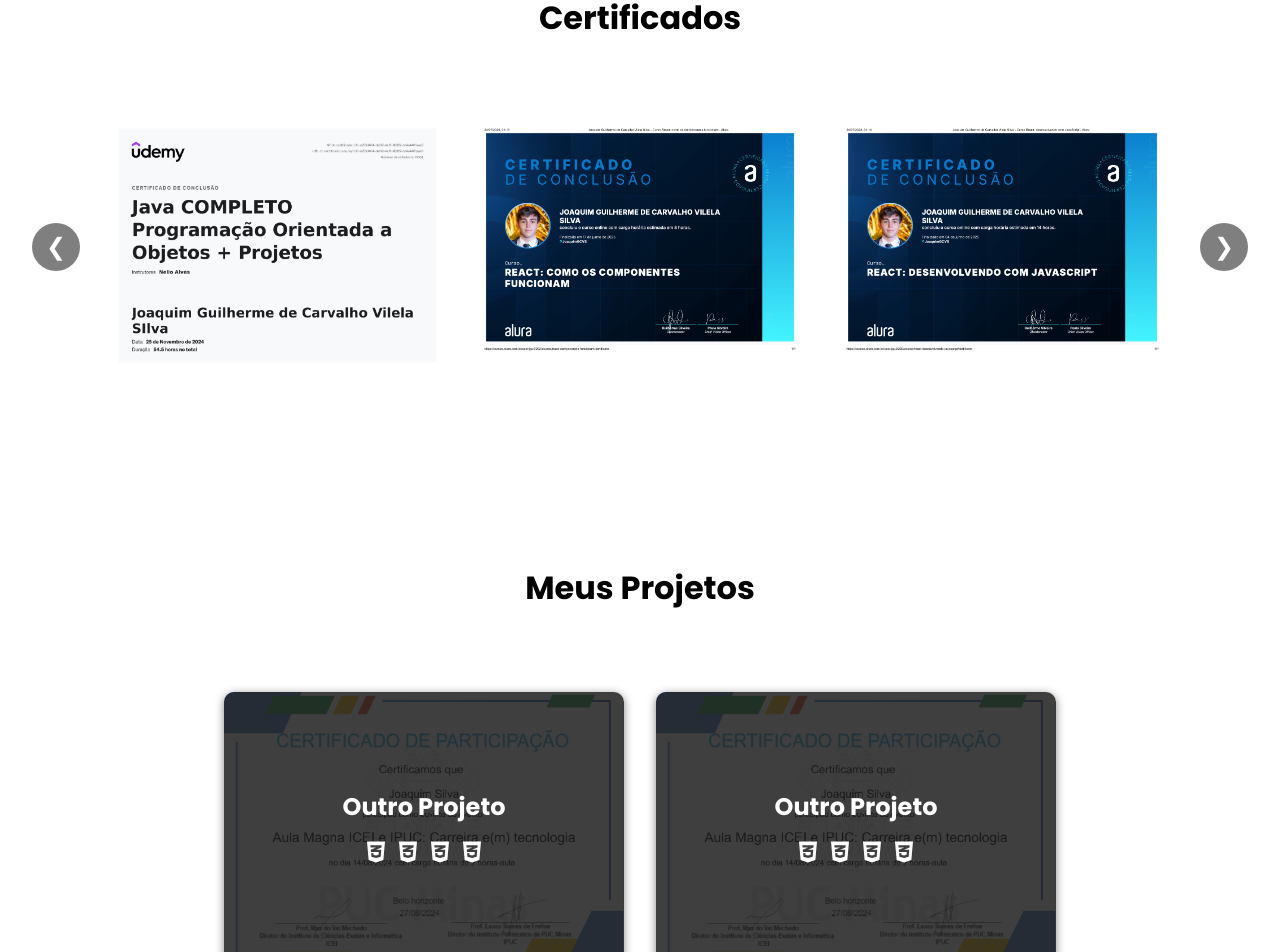
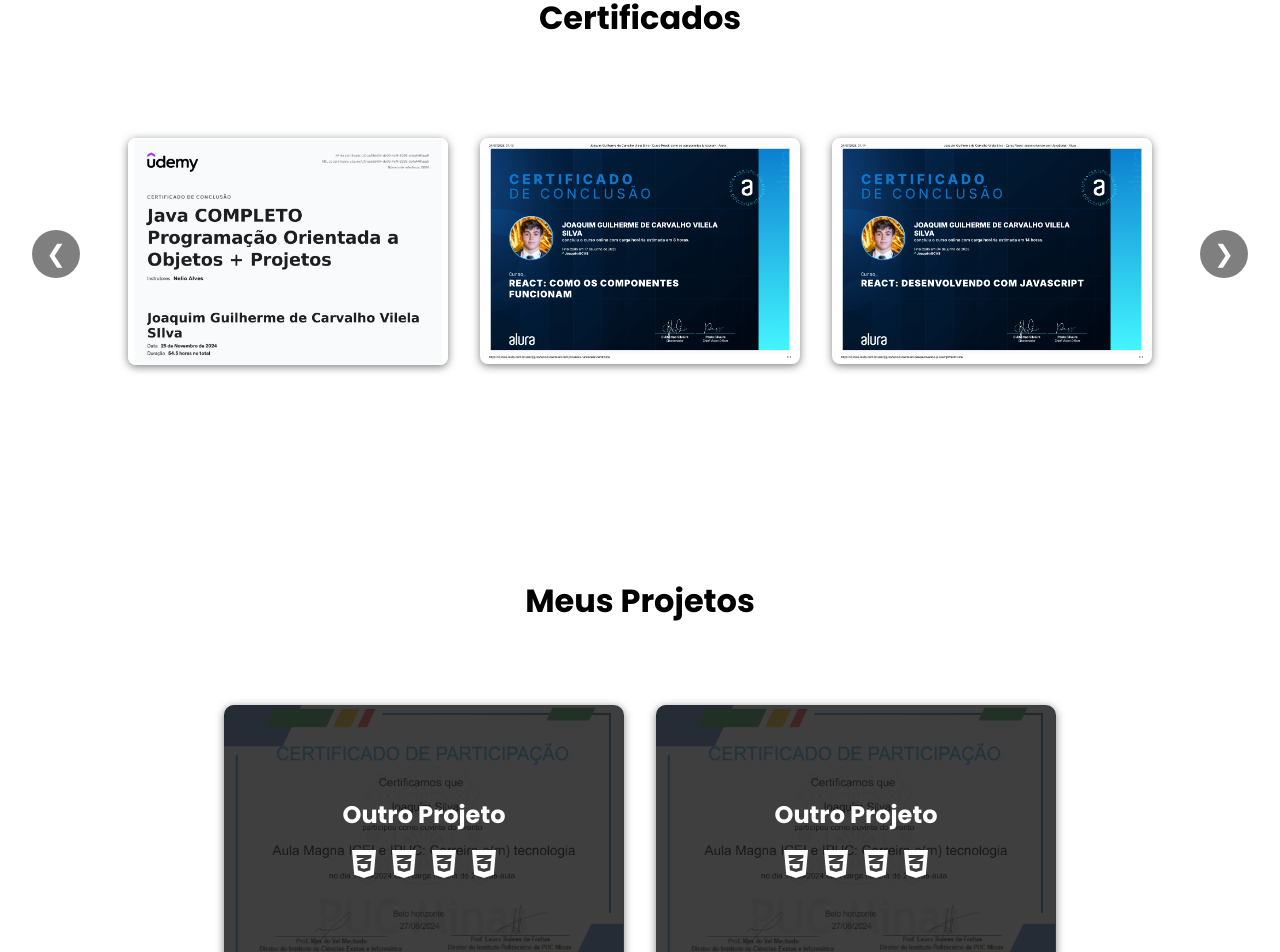
Before and after one commit to JoaquimGCVS/Portifolio, a React (Vite) app: page /projetos in a window 1280 px wide. Shown: the part 1860-2812 px from the top of the page. Built offline with nearby package versions, Linux system fonts and the light colour scheme.

Commit message:
Update styles for CardProjeto, Carrosel, and ModalProjeto components; add border-radius to iframe and adjust padding for better layout and user experience.

```diff
--- a/src/components/CardProjeto/CardProjeto.css
+++ b/src/components/CardProjeto/CardProjeto.css
@@ -28,9 +28,13 @@
     gap: 1rem;
 }
 
-.overlay .titulo, .overlay span {
+.overlay .titulo {
     font-size: var(--font-s2);
     padding: 0;
+}
+
+.overlay span {
+    font-size: var(--font-s3);
 }
 
 .tecnologias-projeto {
--- a/src/components/Carrosel/Carrosel.css
+++ b/src/components/Carrosel/Carrosel.css
@@ -15,6 +15,7 @@
   scroll-snap-type: x mandatory;
   scrollbar-width: none;
   flex-grow: 1;
+  padding: 1rem;
 }
 
 .carrossel-container::-webkit-scrollbar {
@@ -32,6 +33,7 @@
   height: auto;
   border-radius: 0.5rem;
   object-fit: cover;
+  box-shadow: 0 2px 8px var(--cor-cinza);
 }
 
 .navegar {
--- a/src/components/ModalProjeto/ModalProjeto.css
+++ b/src/components/ModalProjeto/ModalProjeto.css
@@ -31,6 +31,7 @@
 .projeto-conteudo iframe {
     width: 600px;
     height: 360px;
+    border-radius: 10px;
 }
 
 .projeto-conteudo .texto-modal {
--- a/src/sections/Sobre/Sobre.jsx
+++ b/src/sections/Sobre/Sobre.jsx
@@ -6,7 +6,7 @@
 
 import certTs1 from '../../assets/certificados/typescript/TypeScript1.webp';
 
-import certJava1 from '../../assets/certificados/java/JavaPOO.webp'
+import certJava1 from '../../assets/certificados/java/JavaPOO.webp';
 
 import certReact1 from '../../assets/certificados/react/React1.webp';
 import certReact2 from '../../assets/certificados/react/React2.webp';
```
Also changed, not shown: src/assets/certificados/java/JavaPOO.webp.
